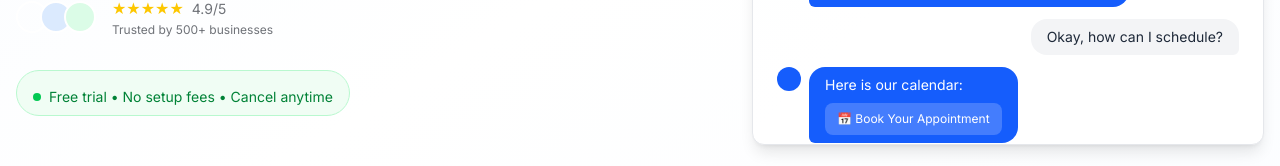
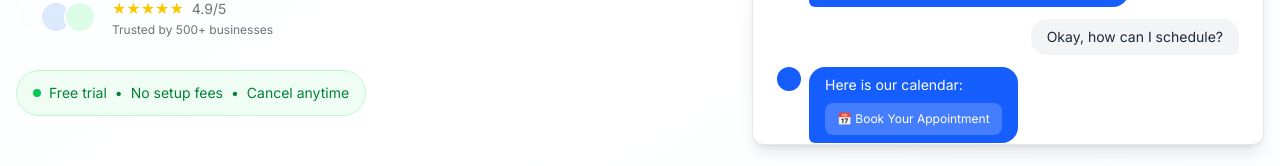
Before and after one commit to cabecaturbo/netiawebsite, a Next.js app: page / in a window 1280 px wide. Shown: the part 512-678 px from the top of the page. Built offline with nearby package versions, Linux system fonts and the light colour scheme.

Commit message:
Fix Hero component green banner spacing and bullet consistency - Fixed uneven top/bottom margins by removing pt-4 and using py-3 - Made all three bullet points consistent with proper span elements - Added uniform spacing between Free trial, No setup fees, Cancel anytime

```diff
--- a/components/Hero.tsx
+++ b/components/Hero.tsx
@@ -52,9 +52,13 @@ export const Hero = () => {
             </div>
 
             {/* Urgency Banner - Moved down with more spacing */}
-            <div className="inline-flex items-center px-4 py-2 bg-green-50 border border-green-200 rounded-full text-sm text-green-700 animate-fade-in-up animate-stagger-5 pt-4">
+            <div className="inline-flex items-center px-4 py-3 bg-green-50 border border-green-200 rounded-full text-sm text-green-700 animate-fade-in-up animate-stagger-5">
               <div className="w-2 h-2 bg-green-500 rounded-full mr-2 animate-pulse"></div>
-              Free trial • No setup fees • Cancel anytime
+              <span>Free trial</span>
+              <span className="mx-2">•</span>
+              <span>No setup fees</span>
+              <span className="mx-2">•</span>
+              <span>Cancel anytime</span>
             </div>
           </div>
 
```
